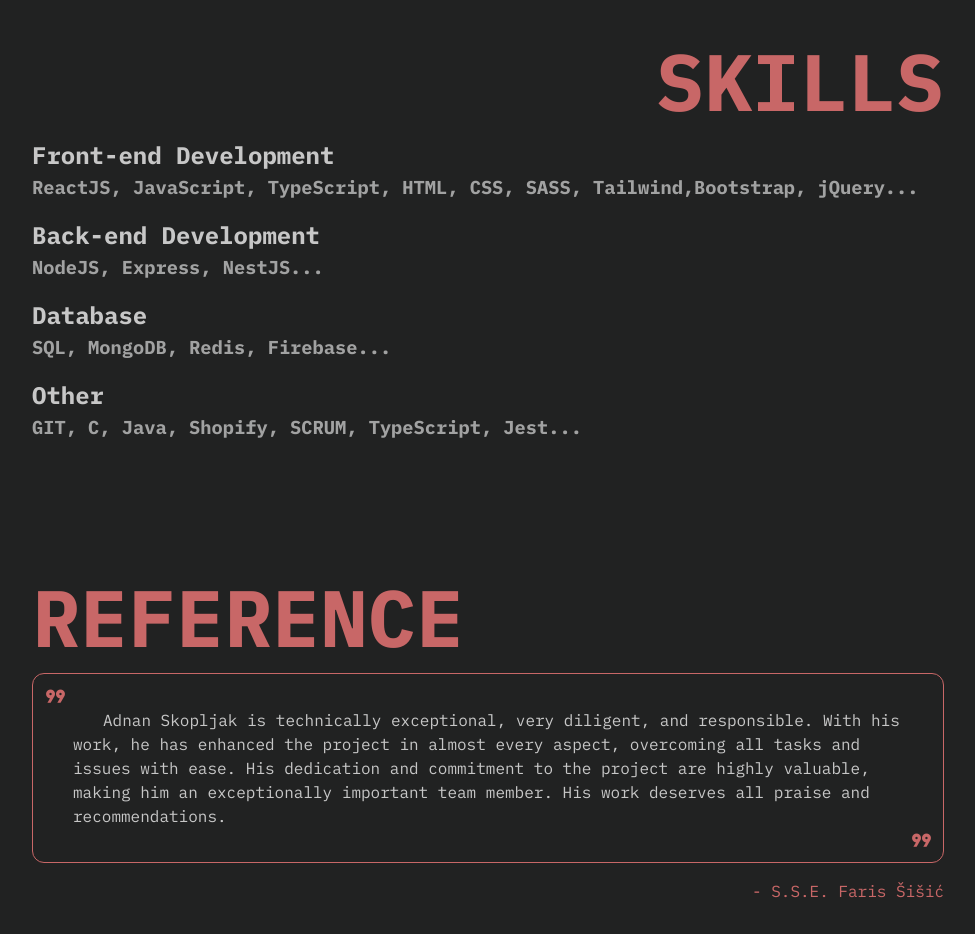
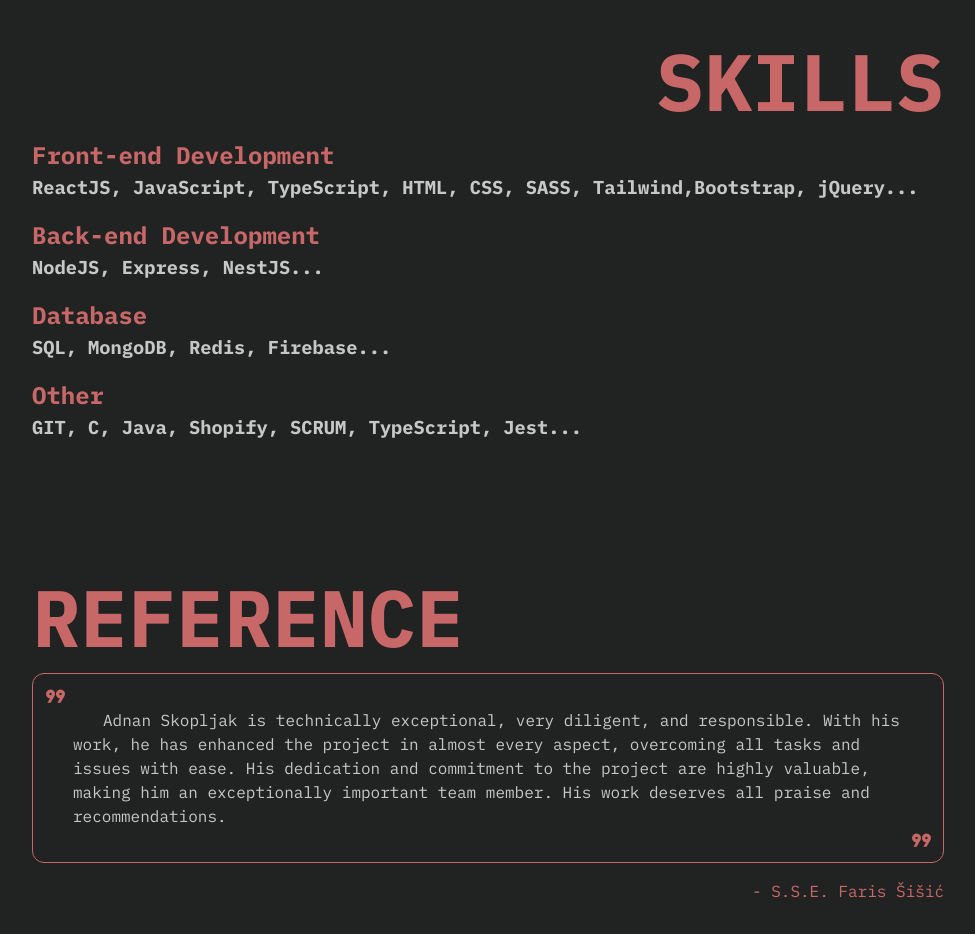
Before and after one commit to Xiliris/personal-portfolio-v3, a React (Create React App) app: page / in a window 1280 px wide. Shown: the part 4700-5634 px from the top of the page, without its empty margins (152-1127 px from the left). Built offline with nearby package versions, Linux system fonts and the light colour scheme.

Commit message:
Update Skills.scss

```diff
--- a/src/pages/Skills.scss
+++ b/src/pages/Skills.scss
@@ -11,11 +11,11 @@
       div {
         margin: 16px 0;
         h2 {
-          color: $primary;
+          color: $primary-emphasis;
         }
 
         h3 {
-          color: $secondary;
+          color: $primary;
         }
       }
     }
```
